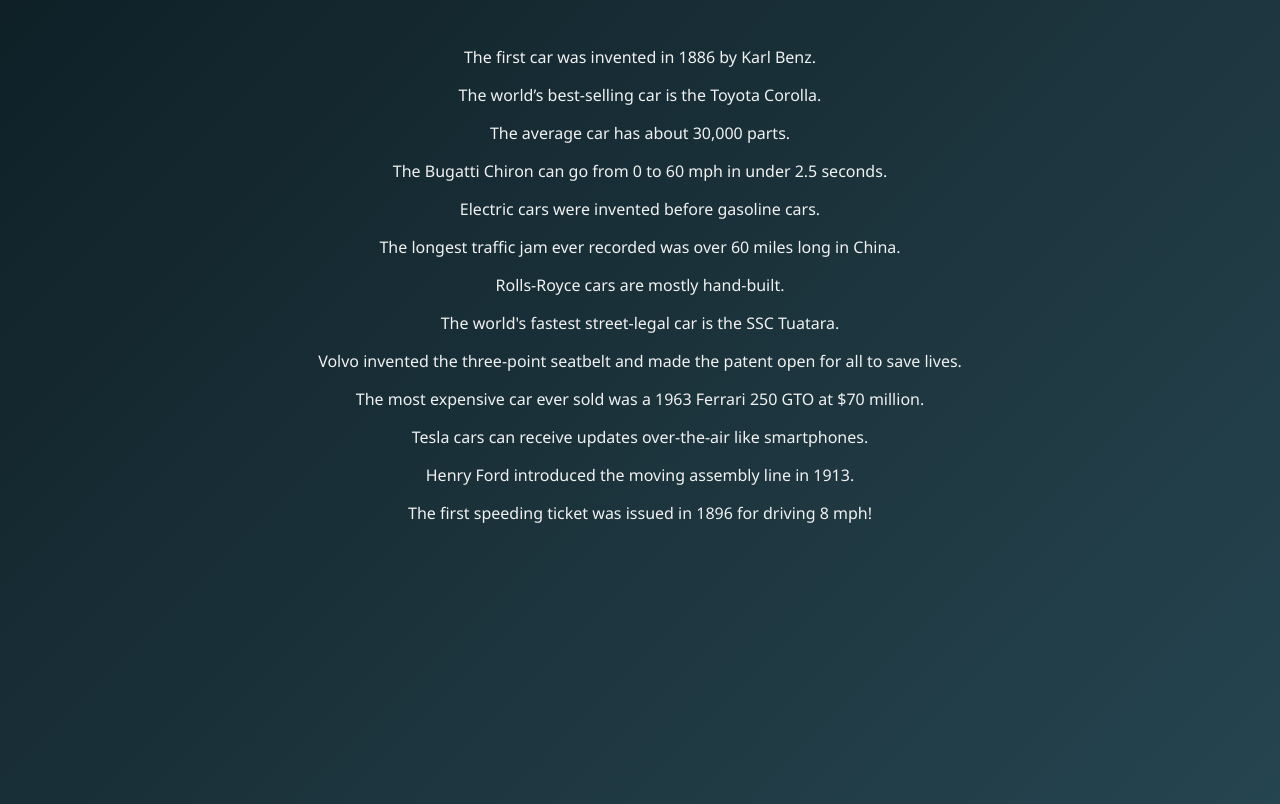
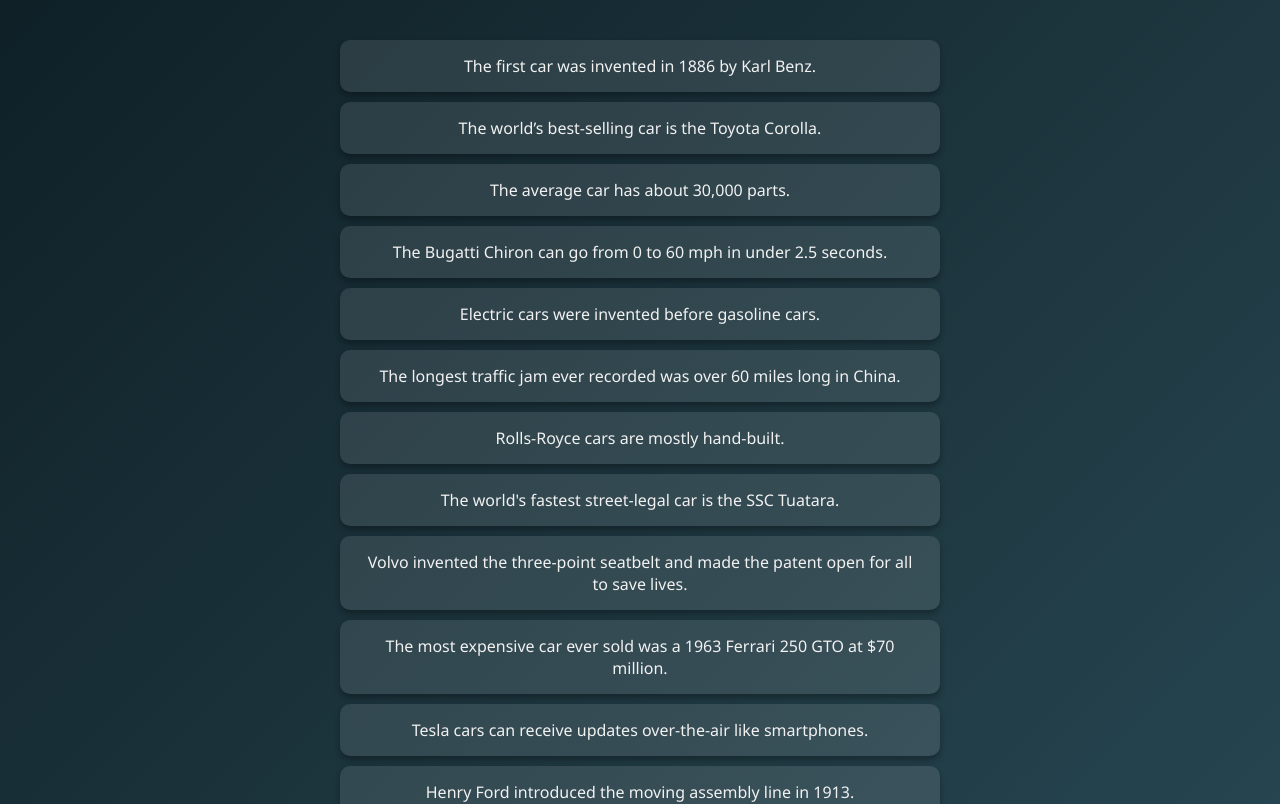
Before and after one commit to M-Saleh-N/scroll-to-top, a React (Create React App) app: page / in a window 1280 px wide. Shown: the top 804 px of the page. Built offline with nearby package versions, Linux system fonts and the light colour scheme.

Commit message:
styled the list and the bg of the list and to hover

```diff
--- a/src/components/Scroll.css
+++ b/src/components/Scroll.css
@@ -6,3 +6,22 @@
     color: #f1f1f1;
     position: relative;
   }
+
+  .car-fact-list {
+    max-width: 600px;
+    margin: 0 auto;
+  }
+
+  .car-fact {
+    background: rgba(255, 255, 255, 0.1);
+    margin: 10px 0;
+    padding: 15px 20px;
+    border-radius: 10px;
+    box-shadow: 0 4px 6px rgba(0,0,0,0.3);
+    transition: transform 0.3s, background 0.3s;
+  }
+
+  .car-fact:hover {
+    background: rgba(255, 255, 255, 0.2);
+    transform: translateX(10px);
+  }
```
